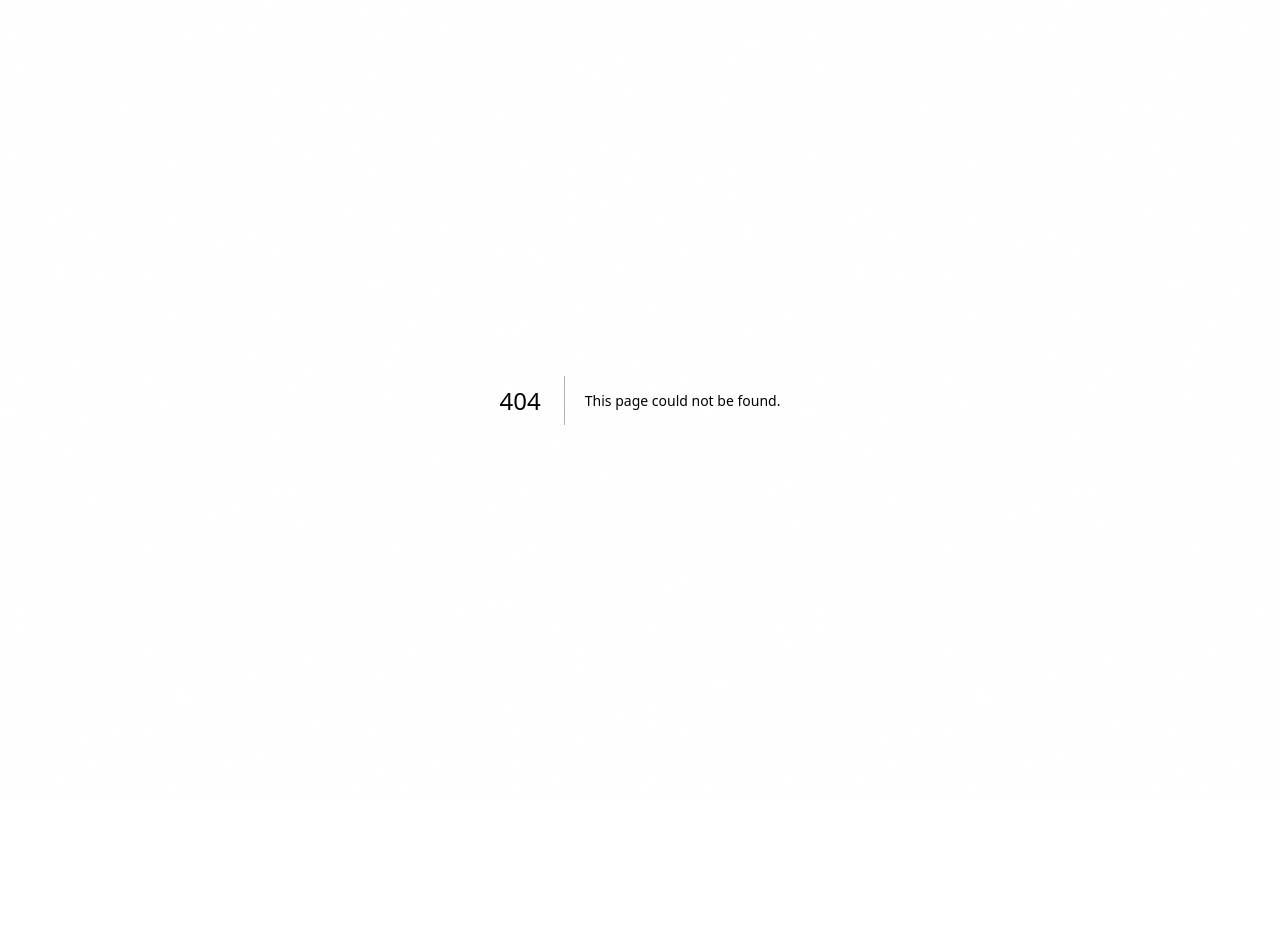
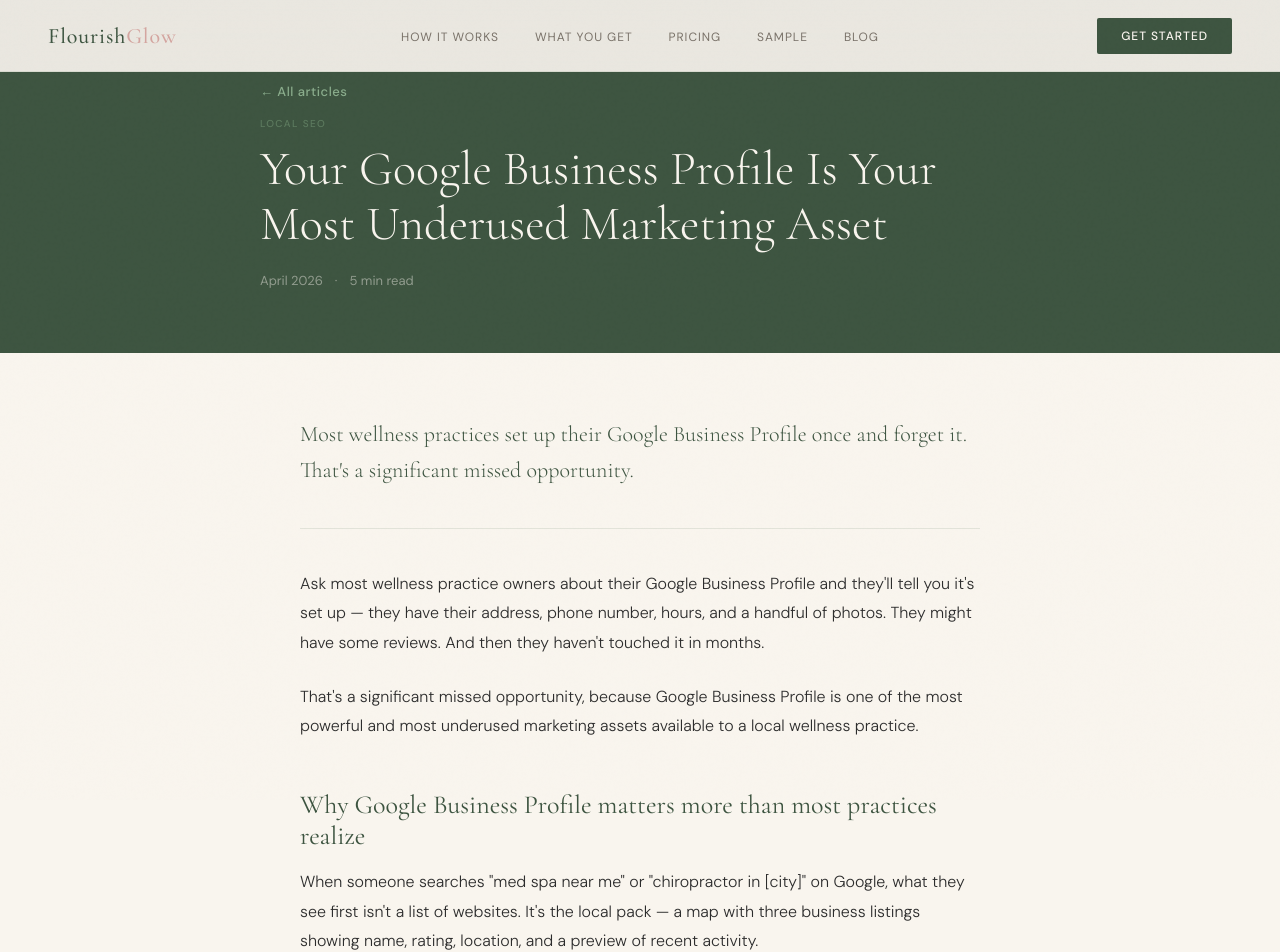
Before and after one commit to cronere/flourishglow, a Next.js app: page /blog/google-business-profile-most-underused-marketing-asset in a window 1280 px wide. Before the commit this address had no page. Shown: the top 952 px of the page. Before the commit the page ends 800 px from the top, so only its background shows below. Built offline with nearby package versions, Linux system fonts and the light colour scheme.

Commit message:
Rename [slug] to [slug].js

```diff
--- /dev/null
+++ b/pages/blog/[slug].js
@@ -0,0 +1,101 @@
+import Head from 'next/head'
+import Link from 'next/link'
+import Nav from '../../components/Nav'
+import Footer from '../../components/Footer'
+import { posts } from '../../data/posts'
+import styles from '../../styles/Blog.module.css'
+
+export async function getStaticPaths() {
+  return {
+    paths: posts.map(p => ({ params: { slug: p.slug } })),
+    fallback: false
+  }
+}
+
+export async function getStaticProps({ params }) {
+  const post = posts.find(p => p.slug === params.slug)
+  const index = posts.findIndex(p => p.slug === params.slug)
+  const related = posts.filter((_, i) => i !== index).slice(0, 2)
+  return { props: { post, related } }
+}
+
+export default function BlogPost({ post, related }) {
+  // Convert content to paragraphs and headings
+  const renderContent = (content) => {
+    return content.split('\n\n').map((block, i) => {
+      if (block.startsWith('**') && block.endsWith('**')) {
+        return <h3 key={i} className={styles.postH3}>{block.replace(/\*\*/g, '')}</h3>
+      }
+      // Handle inline bold
+      const parts = block.split(/\*\*(.*?)\*\*/g)
+      return (
+        <p key={i} className={styles.postParagraph}>
+          {parts.map((part, j) => j % 2 === 1 ? <strong key={j}>{part}</strong> : part)}
+        </p>
+      )
+    })
+  }
+
+  return (
+    <>
+      <Head>
+        <title>{post.title} — FlourishGlow</title>
+        <meta name="description" content={post.excerpt} />
+        <link rel="icon" href="/favicon.ico" />
+      </Head>
+
+      <Nav />
+
+      <div className={styles.postHero}>
+        <div className={styles.postHeroInner}>
+          <Link href="/blog" className={styles.backLink}>← All articles</Link>
+          <div className={styles.postCategory} style={{marginTop:'16px'}}>{post.category}</div>
+          <h1 className={styles.postHeroTitle}>{post.title}</h1>
+          <div className={styles.postHeroMeta}>
+            <span>{post.date}</span>
+            <span>·</span>
+            <span>{post.readTime}</span>
+          </div>
+        </div>
+      </div>
+
+      <div className={styles.postBody}>
+        <div className={styles.postBodyInner}>
+          <p className={styles.postLead}>{post.excerpt}</p>
+          {renderContent(post.content)}
+        </div>
+      </div>
+
+      {/* CTA */}
+      <div className={styles.postCtaBox}>
+        <div className={styles.postCtaInner}>
+          <div className={styles.postCtaLabel}>Put this into practice</div>
+          <h2 className={styles.postCtaTitle}>See what FlourishGlow would build for your practice.</h2>
+          <p className={styles.postCtaDesc}>Request a free sample pack — real content built around your actual services, delivered to your inbox within 24 hours. No credit card required.</p>
+          <a href="/#sample" className="btn-primary">Request a Free Sample Pack →</a>
+        </div>
+      </div>
+
+      {/* Related posts */}
+      {related.length > 0 && (
+        <div className={styles.relatedSection}>
+          <div className={styles.relatedInner}>
+            <div className={styles.relatedLabel}>Keep reading</div>
+            <div className={styles.relatedGrid}>
+              {related.map(r => (
+                <Link href={`/blog/${r.slug}`} key={r.slug} className={styles.relatedCard}>
+                  <div className={styles.postCategory}>{r.category}</div>
+                  <h3 className={styles.relatedTitle}>{r.title}</h3>
+                  <p className={styles.relatedExcerpt}>{r.excerpt}</p>
+                  <div className={styles.postCta}>Read article →</div>
+                </Link>
+              ))}
+            </div>
+          </div>
+        </div>
+      )}
+
+      <Footer />
+    </>
+  )
+}
```
